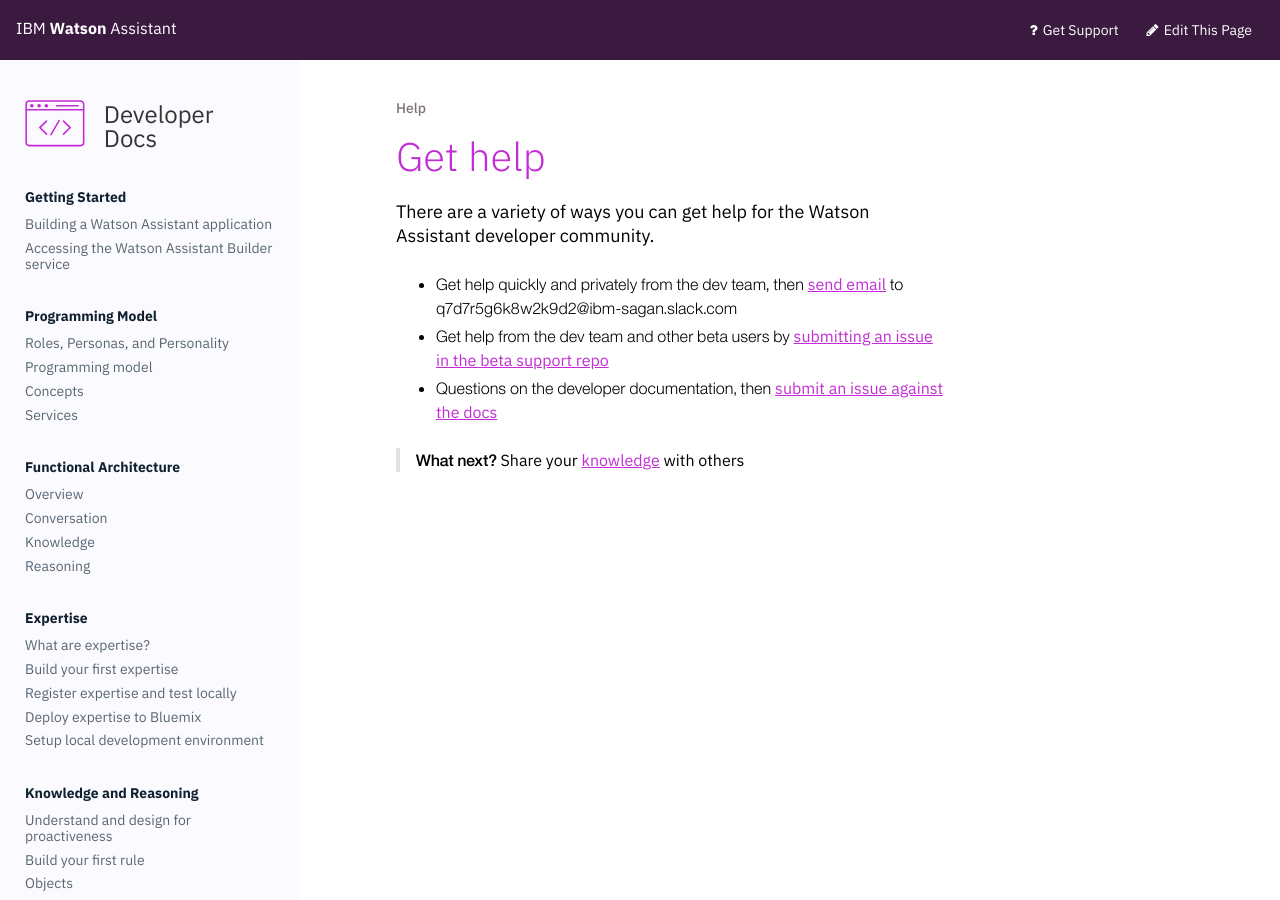
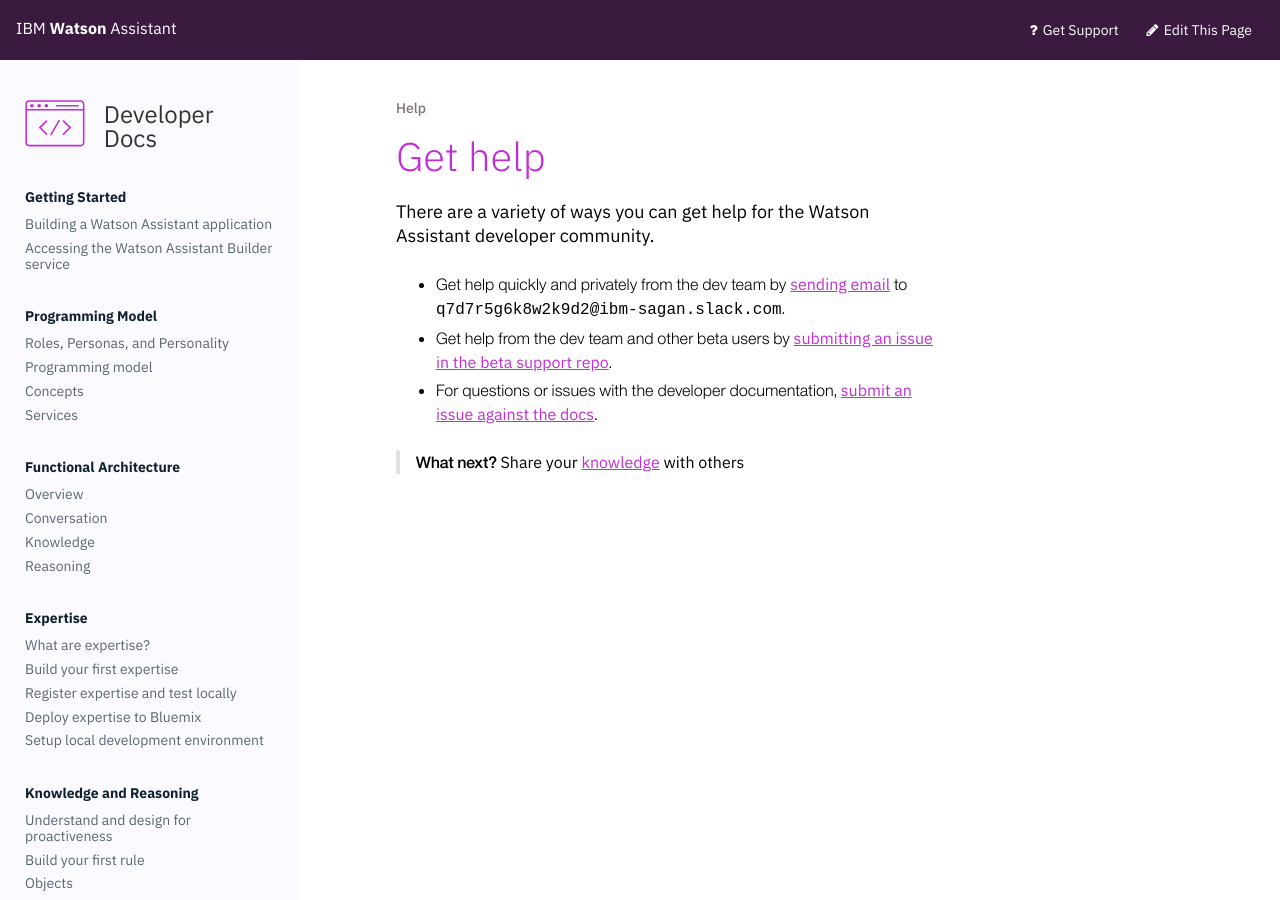
Before and after one commit to benjohnsonnlp/developer, a Jekyll site: the page built from _content/get-help/learn.md, in a window 1280 px wide. Built offline with Jekyll 4.4.1, drawn with Linux system fonts in a browser that asks for light colours.

Commit message:
minor updates to the help page

```diff
--- a/_content/get-help/learn.md
+++ b/_content/get-help/learn.md
@@ -3,8 +3,8 @@
 ---
   There are a variety of ways you can get help for the Watson Assistant developer community.
 
-  * Get help quickly and privately from the dev team, then [send email](mailto:q7d7r5g6k8w2k9d2@ibm-sagan.slack.com) to q7d7r5g6k8w2k9d2@ibm-sagan.slack.com
-  * Get help from the dev team and other beta users by [submitting an issue in the beta support repo](https://github.com/Watson-Personal-Assistant/Beta-Support/issues)
-  * Questions on the developer documentation, then [submit an issue against the docs](https://github.com/Watson-Personal-Assistant/developer/issues)
+  * Get help quickly and privately from the dev team by [sending email](mailto:q7d7r5g6k8w2k9d2@ibm-sagan.slack.com) to `q7d7r5g6k8w2k9d2@ibm-sagan.slack.com`.
+  * Get help from the dev team and other beta users by [submitting an issue in the beta support repo](https://github.com/Watson-Personal-Assistant/Beta-Support/issues).
+  * For questions or issues with the developer documentation, [submit an issue against the docs](https://github.com/Watson-Personal-Assistant/developer/issues).
 
 > **What next?** Share your [knowledge]({{site.baseurl}}/contribute/contribute-doc/) with others
```
